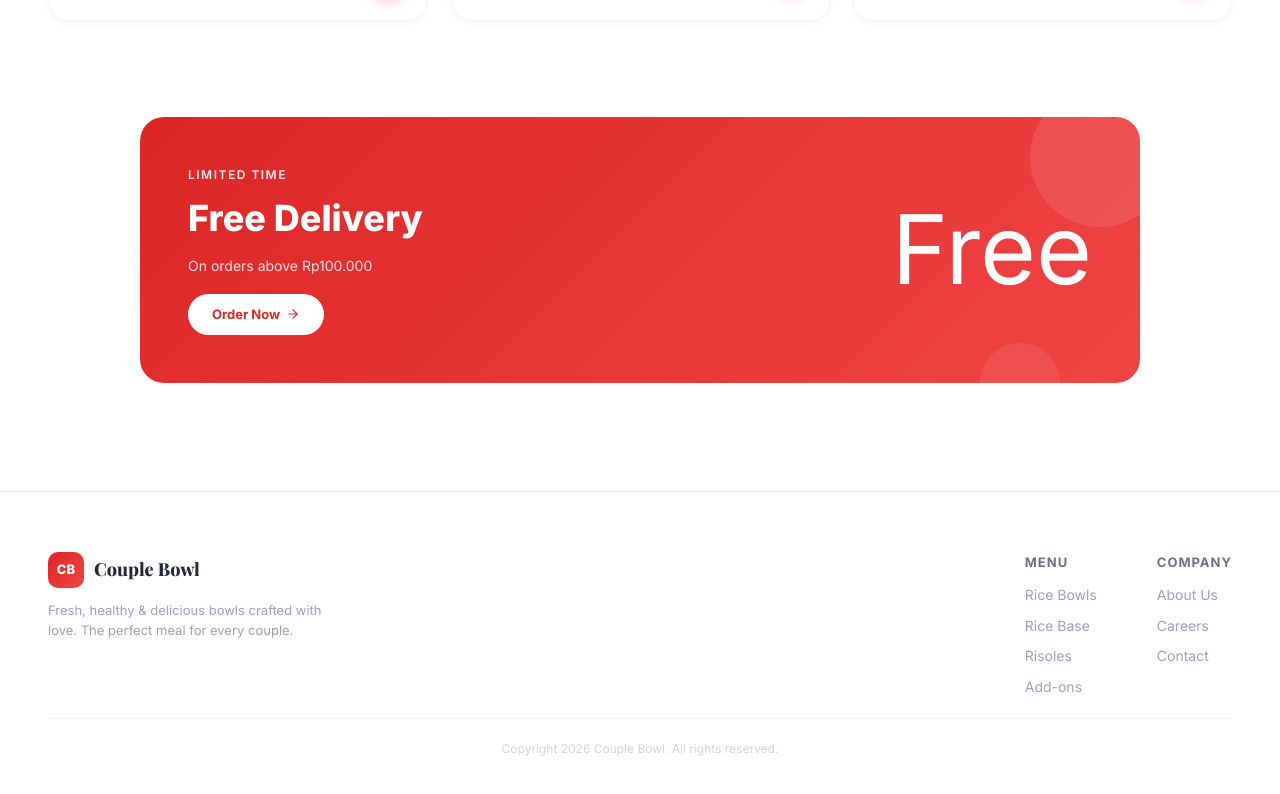
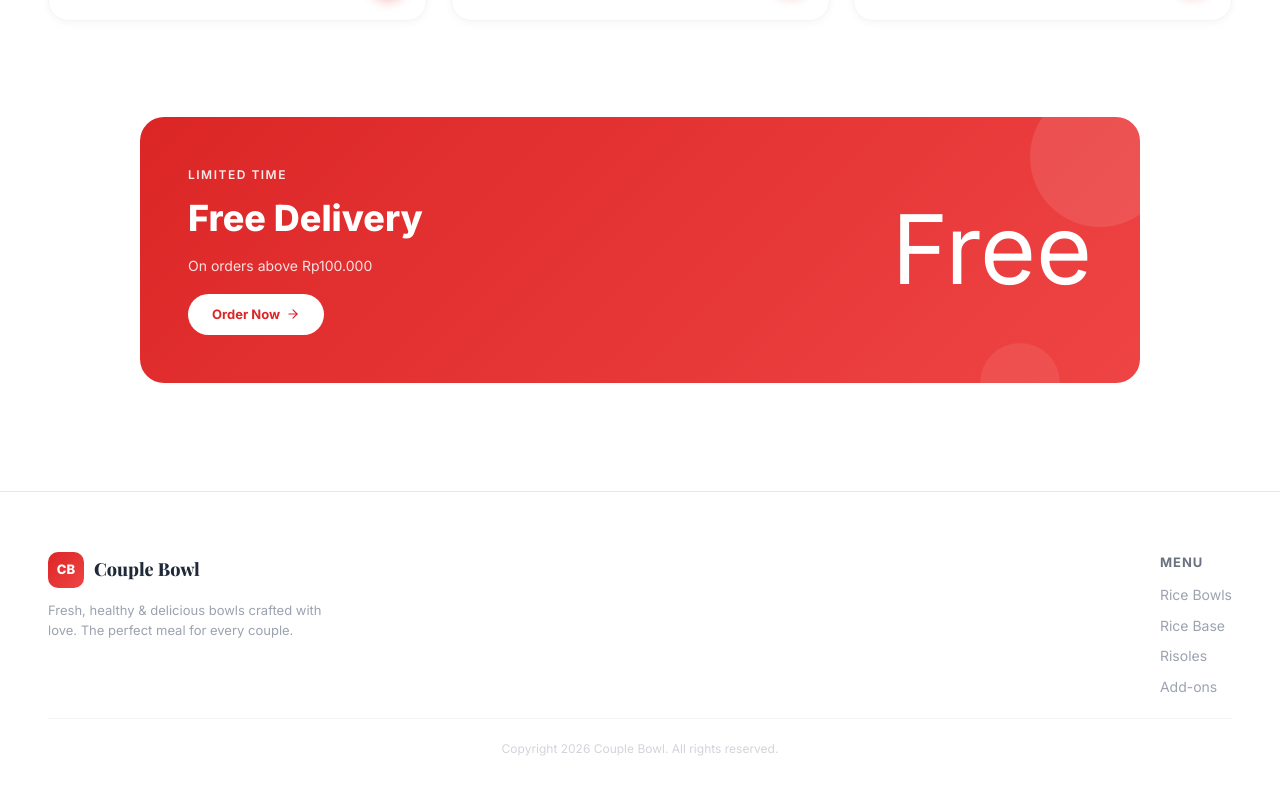
Before and after one commit to rendi-firmansyah/projectricebowl, a React (Vite) app: page / in a window 1280 px wide. Shown: the part 2058-2852 px from the top of the page. Built offline with nearby package versions, Linux system fonts and the light colour scheme; no server answers.

Commit message:
Remove unused company footer links

```diff
--- a/src/pages/HomePage.jsx
+++ b/src/pages/HomePage.jsx
@@ -250,14 +250,6 @@ export default function HomePage() {
                 <Link to="/menu" style={{ fontSize: 14, color: '#9CA3AF', textDecoration: 'none' }}>Add-ons</Link>
               </div>
             </div>
-            <div>
-              <h4 style={{ fontSize: 13, fontWeight: 700, marginBottom: 12, textTransform: 'uppercase', letterSpacing: 1, color: '#6B7280' }}>Company</h4>
-              <div style={{ display: 'flex', flexDirection: 'column', gap: 8 }}>
-                <a href="#" style={{ fontSize: 14, color: '#9CA3AF', textDecoration: 'none' }}>About Us</a>
-                <a href="#" style={{ fontSize: 14, color: '#9CA3AF', textDecoration: 'none' }}>Careers</a>
-                <a href="#" style={{ fontSize: 14, color: '#9CA3AF', textDecoration: 'none' }}>Contact</a>
-              </div>
-            </div>
           </div>
         </div>
         <div style={{ borderTop: '1px solid #F3F4F6', paddingTop: 20, marginTop: 20, textAlign: 'center', fontSize: 12, color: '#D1D5DB' }}>
```
